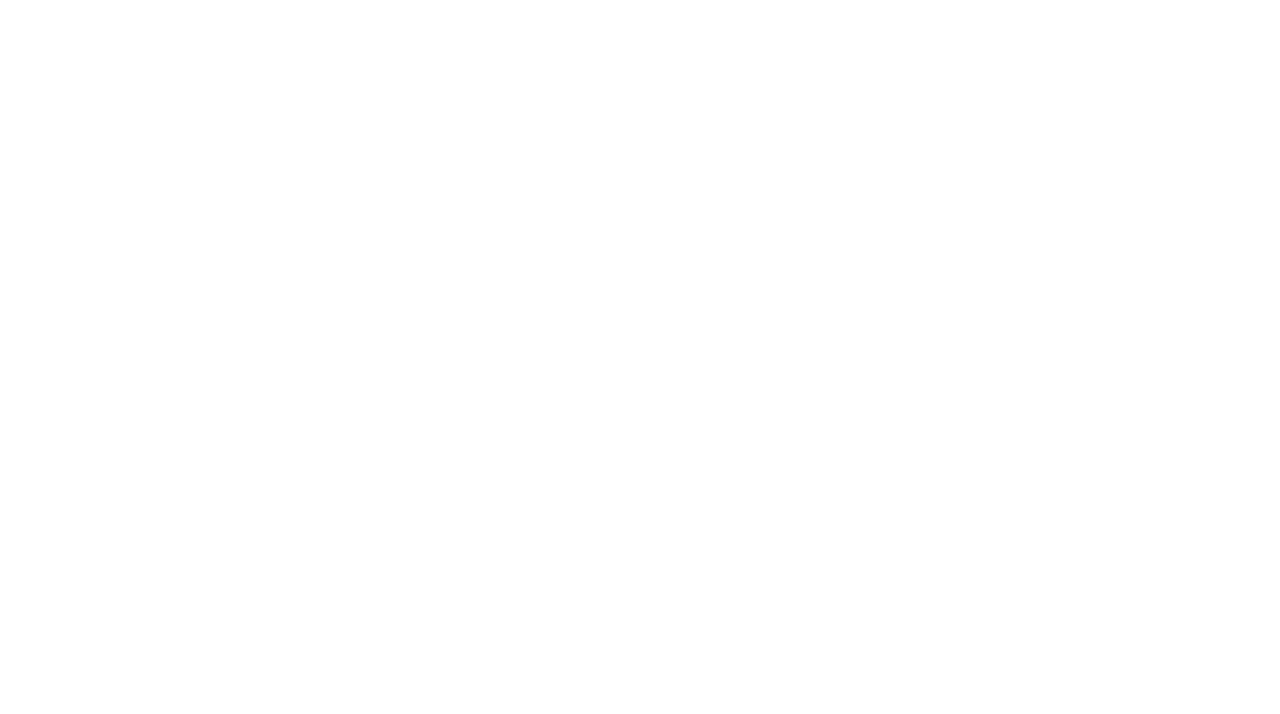
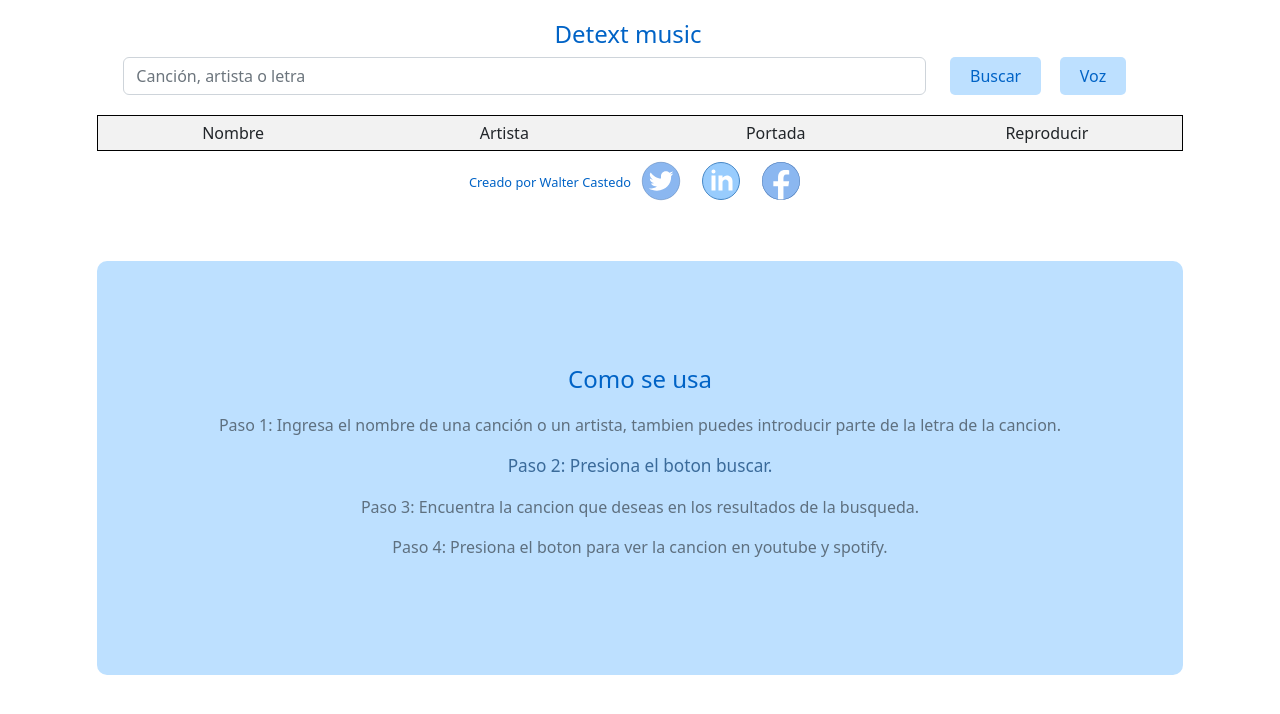
Before and after one commit to WalterCastedo/DetetxtMusic, a plain HTML site: page index.html in a window 1280 px wide. Drawn offline with Linux system fonts and the light colour scheme; the site is published under a folder, as on GitHub Pages, so addresses that start at the root find nothing; a web font is replaced by a local one.

Commit message:
Update index.html

```diff
--- a/index.html
+++ b/index.html
@@ -1 +1 @@
-<!doctype html><html lang="es"><head><meta charset="utf-8"/><link rel="icon" href="/favicon.ico"/><meta name="viewport" content="width=device-width,user-scalable=no"><meta name="theme-color" content="#000000"/><meta name="pagina para encontrar musica" content="creado por walter castedo"/><link rel="apple-touch-icon" href="/logo192.png"/><link rel="manifest" href="/manifest.json"/><title>DETEXT MUSIC</title><script defer="defer" src="/static/js/main.a5e71414.js"></script><link href="/static/css/main.2aa1a292.css" rel="stylesheet"></head><body><noscript>Nesesitas activar el javascript</noscript><div id="root"></div></body><style>.container{width:100%;height:100%;display:flex;justify-content:center;align-items:center}body,html{overflow-x:hidden}</style></html>
+<!doctype html><html lang="es"><head><meta charset="utf-8"/><link rel="icon" href="./favicon.ico"/><meta name="viewport" content="width=device-width,user-scalable=no"><meta name="theme-color" content="#000000"/><meta name="pagina para encontrar musica" content="creado por walter castedo"/><link rel="apple-touch-icon" href="./logo192.png"/><link rel="manifest" href="./manifest.json"/><title>DETEXT MUSIC</title><script defer="defer" src="./static/js/main.a5e71414.js"></script><link href="./static/css/main.2aa1a292.css" rel="stylesheet"></head><body><noscript>Nesesitas activar el javascript</noscript><div id="root"></div></body><style>.container{width:100%;height:100%;display:flex;justify-content:center;align-items:center}body,html{overflow-x:hidden}</style></html>
```
